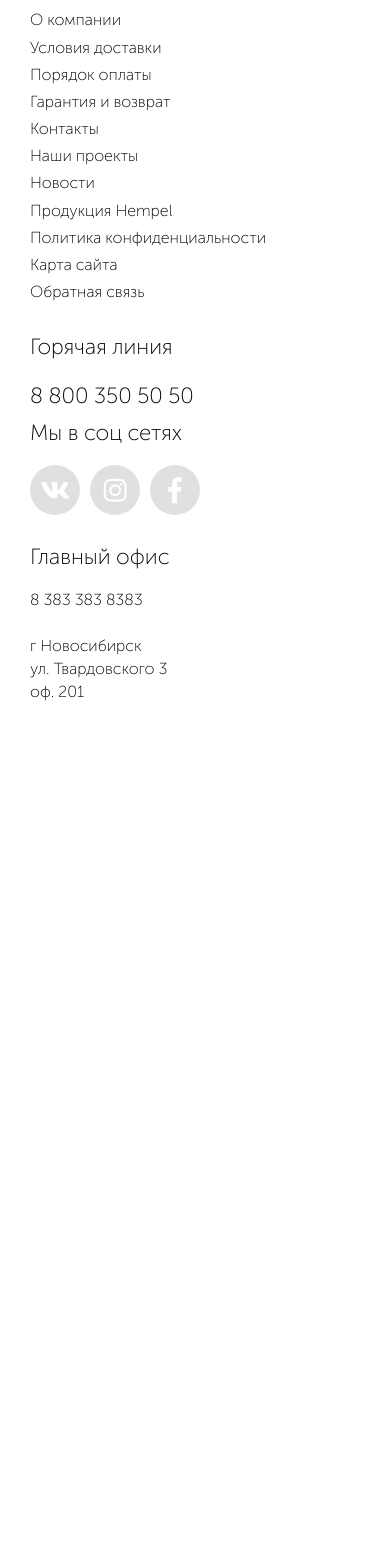
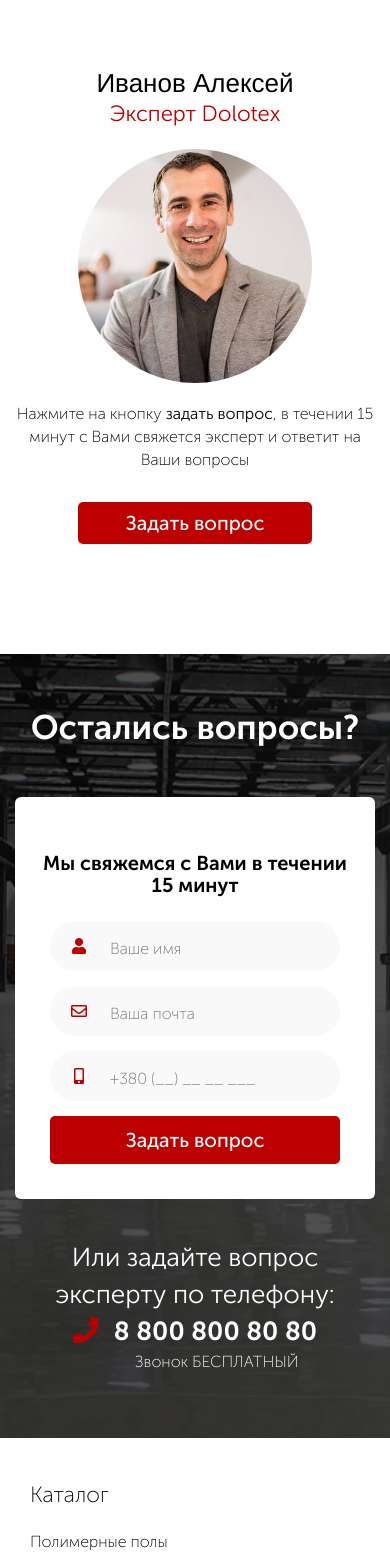
Before and after one commit to kacevnik/dolotex, a PHP site: page /product.html in a window 390 px wide. Shown: the part 3377-4935 px from the top of the page. Before the commit the page ends 4078 px from the top, so only its background shows below. Run offline with PHP 8.4, Linux system fonts and the light colour scheme; some libraries are stand-ins or nearby versions.

Commit message:
Закончил верстку страницы Product

```diff
--- a/catalog.html
+++ b/catalog.html
@@ -1,7 +1,9 @@
 <!DOCTYPE html>
+<html lang="ru">
 <html>
   <head>
     <title>Каталог DOLOTEX</title>
+    <meta charset="UTF-8">
     <meta name="viewport" content="width=device-width, initial-scale=1.0">
     <link rel="stylesheet" href="https://use.fontawesome.com/releases/v5.0.10/css/all.css" integrity="sha384-+d0P83n9kaQMCwj8F4RJB66tzIwOKmrdb46+porD/OvrJ+37WqIM7UoBtwHO6Nlg" crossorigin="anonymous">
     <!-- Bootstrap -->
@@ -204,7 +206,7 @@
               </div>
             </div>
           </div>
-          <div class="row">
+          <div class="row article_phone_text">
             <div class="col-md-8 pnone_text">
               Или задайте вопрос эксперту по телефону:
             </div>
--- a/css/media.css
+++ b/css/media.css
@@ -44,8 +44,12 @@
 	    margin-bottom: 55px;
 	}
 
-	#catalog_download .phone, #catalog_download .number_phone, #catalog_download .pnone_text{
+	.article_phone_text .phone, .article_phone_text .number_phone, .article_phone_text .pnone_text{
 		text-align: center;
+	}
+
+	#product_answ{
+		background-size: cover;
 	}
 }
 
@@ -156,4 +160,8 @@
 	    right: 50%;
 	    margin-right: -55px;
 	}
+
+	#product {
+	    padding-bottom: 40px;
+	}
 }
--- a/css/style.css
+++ b/css/style.css
@@ -63,6 +63,10 @@ h2{
 
 .bold500{
     font-family: 'Museo500';
+}
+
+.bold500{
+    font-family: 'Museo300';
 }
 
 .header_top{
@@ -808,24 +812,24 @@ footer .hot_phone{
     margin: 0 15px 0 0;
 }
 
-#catalog_download .pnone_text{
+.article_phone_text .pnone_text{
     font-size: 26px;
     font-family: 'Museo300';
     text-align: right;
 }
 
-#catalog_download .number_phone{
+.article_phone_text .number_phone{
     font-size: 26px;
     text-align: left;
     font-family: 'Museo700';
 }
 
-#catalog_download .number_phone i{
+.article_phone_text .number_phone i{
     color: #bc0000;
     margin: 0 15px 0 0;
 }
 
-#catalog_download .phone{
+.article_phone_text .phone{
     padding: 0 0 0 44px;
     width: 100%;
     text-align: left;
@@ -984,3 +988,102 @@ footer .hot_phone{
 .product_more_slider_wrap .owl-nav button.owl-next{
     right: 8px;
 }
+
+#product_video{
+    padding: 50px 0 60px 0;
+}
+
+#product_video h2{
+    margin: 0 0 30px 0;
+}
+
+.product_video_content{
+    text-align: center;
+    padding: 30px 0 30px 0;
+}
+
+.product_video_content h3{
+    font-size: 26px;
+    margin: 0;
+}
+
+.product_video_content .sub_title{
+    font-size: 22px;
+    color: #bc0000;
+}
+
+.product_video_content img{
+    border-radius: 50%;
+    -o-border-radius: 50%;
+    -moz-border-radius: 50%;
+    -webkit-border-radius: 50%;
+    width: 65%;
+    margin: 20px 0;
+}
+
+.product_video_content .btn{
+    margin: 20px 0;
+    font-size: 20px;
+    width: 65%;
+}
+
+.product_video_content .btn:active, .product_video_content .btn:focus{
+    color: #ffffff;
+    outline: none;
+}
+
+.product_video{
+    text-align: center;
+    display: block;
+    margin: 40px 0;
+}
+
+.product_video img{
+    width: 90%;
+    border: 10px solid #bc0000;
+}
+
+.product_video i{
+    color: #ffffff;
+    position: absolute;
+    font-size: 150px;
+    width: 150px;
+    height: 150px;
+    top: 50%;
+    left: 50%;
+    margin: -75px;
+    opacity: 0.5;
+}
+
+.product_video:hover i{
+    opacity: 0.8;
+}
+
+.product_video:active, .product_video:focus{
+    outline: none;
+}
+
+#product_answ{
+    background: url('../img/product_answ_bg.png')no-repeat center bottom;
+}
+
+#product_answ h2{
+    color: #ffffff;
+    margin: 0 0 50px 0;
+}
+
+#product_answ .form h3{
+    color: #000000;
+    font-size: 20px;
+}
+
+#product_answ .form .btn{
+    width: 100%;
+    font-size: 20px;
+    padding: 9px;
+}
+
+#product_answ .article_phone_text{
+    color: #ffffff;
+    margin: 40px 0 0 0;
+}
--- a/index.html
+++ b/index.html
@@ -1,7 +1,9 @@
 <!DOCTYPE html>
+<html lang="ru">
 <html>
   <head>
     <title>Главная DOLOTEX</title>
+    <meta charset="UTF-8">
     <meta name="viewport" content="width=device-width, initial-scale=1.0">
     <link rel="stylesheet" href="https://use.fontawesome.com/releases/v5.0.10/css/all.css" integrity="sha384-+d0P83n9kaQMCwj8F4RJB66tzIwOKmrdb46+porD/OvrJ+37WqIM7UoBtwHO6Nlg" crossorigin="anonymous">
     <!-- Bootstrap -->
--- a/js/main.js
+++ b/js/main.js
@@ -102,6 +102,7 @@
       });
 
       $('[data-fancybox]').fancybox();
+      $('[data-fancybox-video]').fancybox();
 
       var api = $("#mmenu").data( "mmenu" );
       api.bind('open:finish', function() {
--- a/product.html
+++ b/product.html
@@ -1,7 +1,10 @@
+
 <!DOCTYPE html>
+<html lang="ru">
 <html>
   <head>
     <title>Эпоксидная заика DOLOTEX SE</title>
+    <meta charset="UTF-8">
     <meta name="viewport" content="width=device-width, initial-scale=1.0">
     <link rel="stylesheet" href="https://use.fontawesome.com/releases/v5.0.10/css/all.css" integrity="sha384-+d0P83n9kaQMCwj8F4RJB66tzIwOKmrdb46+porD/OvrJ+37WqIM7UoBtwHO6Nlg" crossorigin="anonymous">
     <!-- Bootstrap -->
@@ -67,7 +70,7 @@
           </div>
         </div>
       </header>
-      <section id="product" class="pb_65">
+      <section id="product">
         <div class="container">
           <div class="pogination">Каталог / Эпоксиды / <span>DOLOTEX SE</span></div>
           <h1>Эпоксидная заика DOLOTEX SE</h1>
@@ -212,6 +215,72 @@
           </div>
         </div>
       </section>
+      <section id="product_video">
+        <div class="container">
+          <h2>Видео инструкция по укладке пола Dolotex HIgitex</h2>
+          <div class="row">
+            <div class="col-md-8">
+            <a data-fancybox href="https://www.youtube.com/watch?v=A0FZIwabctw" class="product_video">
+              <img class="card-img-top img-fluid" src="http://img.youtube.com/vi/A0FZIwabctw/maxresdefault.jpg" />
+              <i class="far fa-play-circle"></i>
+            </a>
+            </div>
+            <div class="col-md-4">
+              <div class="product_video_content">
+                <h3>Иванов Алексей</h3>
+                <div class="sub_title bold500">Эксперт Dolotex</div>
+                <img src="img/otziv_face.png" alt="Иванов Алексей">
+                <p>Нажмите на кнопку <span class="bold500">задать вопрос</span>, в течении 15 минут с Вами свяжется эксперт и ответит на Ваши вопросы</p>
+                <a data-fancybox data-src="#call_back_hidden" href="javascript:;" class="btn">Задать вопрос</a>
+              </div>
+            </div>
+          </div>
+        </div>
+      </section>
+      <section id="product_answ" class="pt_55 pb_65">
+        <div class="container">
+          <h2>Остались вопросы?</h2>
+          <div class="form">
+            <div class="row">
+              <h3>Мы свяжемся с Вами в течении 15 минут</h3>
+              <div class="col-md-3">
+                <div class="form_input">
+                  <div class="form_input_icon"><i class="fas fa-user"></i></div>
+                  <div class="form_input_text"><input type="text" name="email" placeholder="Ваше имя" required=""></div>
+                </div>
+              </div>
+              <div class="col-md-3">
+                <div class="form_input">
+                  <div class="form_input_icon"><i class="far fa-envelope"></i></div>
+                  <div class="form_input_text"><input type="text" name="email" placeholder="Ваша почта" required=""></div>
+                </div>
+              </div>
+              <div class="col-md-3">
+                <div class="form_input">
+                <div class="form_input_icon"><i class="fas fa-mobile-alt"></i></div>
+                <input type="hidden" name="name_product">
+                <div class="form_input_text"><input type="text" name="phone" placeholder="+380 (__) __ __ ___" required=""></div>
+              </div>
+            </div>
+              <div class="col-md-3">
+                <a href="" class="btn">Задать вопрос</a>
+              </div>
+          </div>
+        </div>
+        <div class="row article_phone_text">
+          <div class="col-md-8 pnone_text bold300">
+            Или задайте вопрос эксперту по телефону:
+          </div>
+          <div class="col-md-4">
+            <div class="number_phone">
+              <i class="fas fa-phone"></i>8 800 800 80 80
+            </div>
+            <div class="phone">
+              Звонок БЕСПЛАТНЫЙ
+            </div>
+          </div>
+        </div>
+      </section>
       <footer>
         <div class="container">
           <div class="col-md-3 col-sm-6 footer_cil">
@@ -292,6 +361,21 @@
       </div>
   </div>
 
+    <div id="call_back_hidden_product">
+        <div class="form">
+          <h3>Укажите номер</h3>
+          <p>и наш специалист перезвонит Вам в тесении 5 минут</p>
+          <div class="form_input">
+            <div class="form_input_icon"><i class="fas fa-mobile-alt"></i></div>
+            <input type="hidden" name="name_product">
+            <div class="form_input_text"><input type="text" name="phone" placeholder="+380 (__) __ __ ___" required=""></div>
+          </div>
+          <div class="form_btn">
+            <a href="#" class="btn">Отправить</a>
+          </div>
+        </div>
+    </div>
+
     <!-- jQuery (necessary for Bootstrap's JavaScript plugins) -->
     <script src="https://ajax.googleapis.com/ajax/libs/jquery/3.3.1/jquery.min.js"></script>
     <!-- Include all compiled plugins (below), or include individual files as needed -->
```
Also changed, not shown: img/product_answ_bg.png (added).
